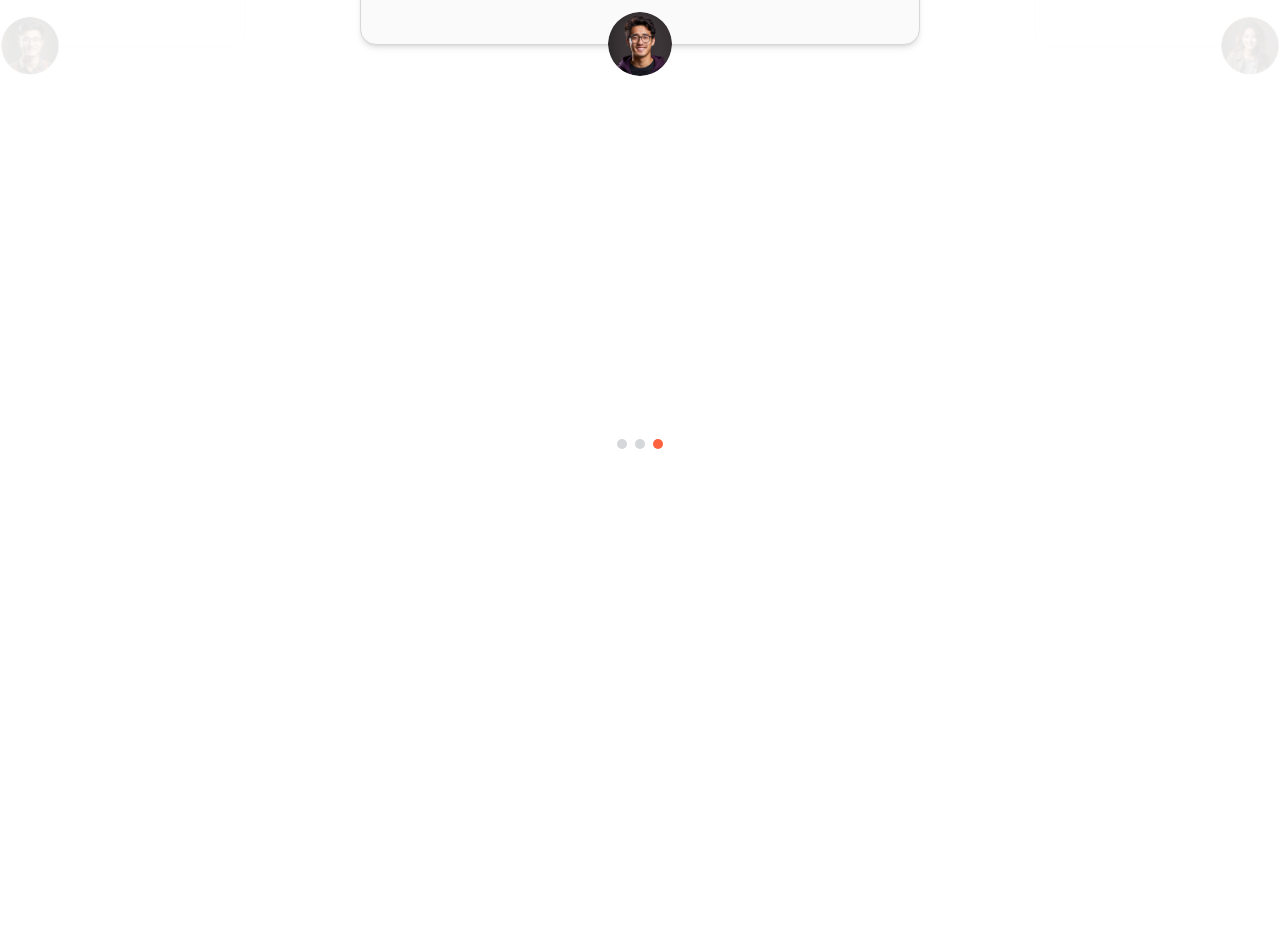
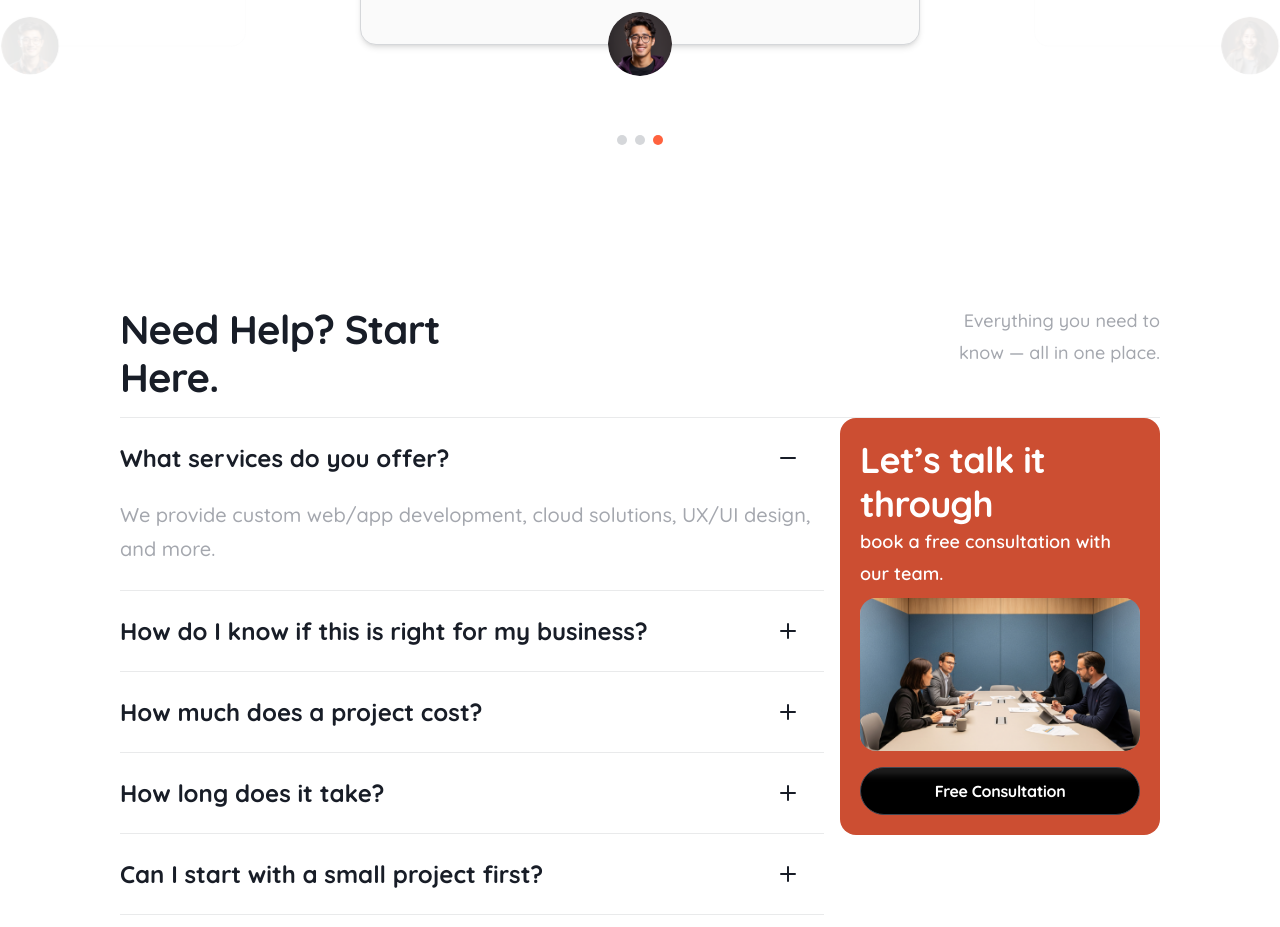
Before and after one commit to aqbar90/challenge-8-aqbar90, a React (Vite) app: page / in a window 1280 px wide. Shown: the part 5880-6807 px from the top of the page. Before the commit the page ends 6409 px from the top, so only its background shows below. Built offline with nearby package versions, Linux system fonts and the light colour scheme.

Commit message:
feat:FAQ Section & fix:wrapper desktop testimonial

```diff
--- /dev/null
+++ b/src/components/sections/FAQSection.tsx
@@ -0,0 +1,114 @@
+import { useState } from 'react';
+import Container from '../layout/Container';
+import FAQItem from '../ui/FAQItem';
+import ConsultationCard from '../ui/ConsultationCard';
+import { faqData } from '../../data/faqs';
+
+const FAQSection = () => {
+  const [openId, setOpenId] = useState<number>(1);
+
+  return (
+    <section
+      id='faq'
+      className='
+        py-10
+        px-4
+        lg:py-20
+        lg:px-30
+        gap-6
+      '
+    >
+      <Container>
+        {/* Header */}
+
+        <div
+          className='
+            flex
+            flex-col
+            gap-4
+            lg:flex-row
+            lg:items-start
+            lg:justify-between
+          '
+        >
+          <h2
+            className='
+              max-w-80
+              text-display-sm
+              font-primary
+              font-bold
+              tracking-display
+              leading-display-sm
+              lg:text-display-xl
+              lg:leading-display-xl
+            '
+          >
+            Need Help? Start Here.
+          </h2>
+
+          <p
+            className='
+              max-w-55
+              text-sm
+              font-primary
+              font-medium
+              leading-sm
+              text-neutral-400
+              md:text-md
+              md:leading-md
+              lg:text-right
+              lg:text-lg
+              lg:leading-lg
+            '
+          >
+            Everything you need to know — all in one place.
+          </p>
+        </div>
+
+        {/* Divider */}
+
+        <div
+          className='
+            mt-4
+            border-t
+            border-neutral-200
+          '
+        />
+
+        {/* Content */}
+
+        <div
+          className='
+            grid
+            grid-cols-1
+            gap-4
+            lg:grid-cols-[1fr_320px]
+            lg:gap-4
+          '
+        >
+          {/* FAQ */}
+
+          <div>
+            {faqData.map((faq) => (
+              <FAQItem
+                key={faq.id}
+                question={faq.question}
+                answer={faq.answer}
+                isOpen={openId === faq.id}
+                onToggle={() => setOpenId(openId === faq.id ? 0 : faq.id)}
+              />
+            ))}
+          </div>
+
+          {/* CTA */}
+
+          <div>
+            <ConsultationCard />
+          </div>
+        </div>
+      </Container>
+    </section>
+  );
+};
+
+export default FAQSection;
--- a/src/components/sections/TestimonialsSection.tsx
+++ b/src/components/sections/TestimonialsSection.tsx
@@ -30,7 +30,6 @@ const TestimonialsSection = () => {
         overflow-hidden
         py-10
         px-4
-        gap-12
         lg:py-20
         lg:gap-20
       '
@@ -104,7 +103,7 @@ const TestimonialsSection = () => {
             relative
             w-full
             max-w-300
-            h-155
+            h-95
           '
           >
             {/* Prev Card */}
@@ -177,7 +176,6 @@ const TestimonialsSection = () => {
 
         <div
           className='
-            mt-16
             flex
             justify-center
             gap-2
--- /dev/null
+++ b/src/components/ui/ConsultationCard.tsx
@@ -0,0 +1,114 @@
+import consultationImage from '../../assets/Image/ConsultationImage.jpg';
+
+const ConsultationCard = () => {
+  return (
+    <div
+      className='
+        rounded-2xl
+        bg-primary-300
+        p-5
+        gap-4
+      '
+    >
+      <h3
+        className='
+          text-display-sm
+          font-primary
+          font-bold
+          tracking-display
+          leading-display-sm
+          md:text-display-md
+          md:leading-display-md
+          lg:text-display-lg
+          lg:leading-display-lg
+          text-white
+        '
+      >
+        Let’s talk it through
+      </h3>
+
+      <p
+        className='
+          text-sm
+          font-primary
+          font-semibold
+          leading-sm
+          md:text-md
+          md:leading-md
+          lg:text-lg
+          lg:leading-lg
+          text-white
+        '
+      >
+        book a free consultation with our team.
+      </p>
+
+      <img
+        src={consultationImage}
+        alt='Consultation'
+        className='
+          mt-2
+          h-auto
+          w-full
+          rounded-2xl
+          object-cover
+        '
+      />
+      <div className='relative'>
+        <div
+          className='
+          absolute
+          left-6
+          right-6
+          top-0
+          h-4
+          rounded-full
+        '
+        />
+        <button
+          className='
+          group
+          relative
+          overflow-hidden
+          mt-4
+          w-full
+          rounded-full
+          bg-black
+          p-2
+          text-md
+          font-primary
+          font-bold
+          tracking-display
+          leading-md
+          border
+          border-neutral-700
+          text-white
+          transition-all
+          duration-500
+          hover:scale-102
+        '
+        >
+          {/* Inner Highlight */}
+          <span
+            className='
+            absolute
+            left-px
+            right-px
+            top-0
+            h-1
+            rounded-full
+            bg-white/30
+            blur-xs
+            transition-all
+            duration-500
+            group-hover:translate-x-100
+          '
+          />
+          <span className='relative z-30'>Free Consultation</span>
+        </button>
+      </div>
+    </div>
+  );
+};
+
+export default ConsultationCard;
--- /dev/null
+++ b/src/components/ui/FAQItem.tsx
@@ -0,0 +1,68 @@
+import { Plus, Minus } from 'lucide-react';
+
+interface FAQItemProps {
+  question: string;
+  answer: string;
+  isOpen: boolean;
+  onToggle: () => void;
+}
+
+const FAQItem = ({ question, answer, isOpen, onToggle }: FAQItemProps) => {
+  return (
+    <div className='border-b border-neutral-200'>
+      <button
+        onClick={onToggle}
+        className='
+          flex
+          w-full
+          items-center
+          justify-between
+          py-6
+          pr-6
+          text-left
+        '
+      >
+        <span
+          className='
+            text-lg
+            font-primary
+            font-bold
+            leading-lg
+            lg:text-display-xs
+            lg:leading-display-xs
+          '
+        >
+          {question}
+        </span>
+
+        {isOpen ? <Minus size={24} /> : <Plus size={24} />}
+      </button>
+
+      <div
+        className={`
+          overflow-hidden
+          transition-all
+          duration-300
+          ${isOpen ? 'max-h-40 pb-6' : 'max-h-0'}
+        `}
+      >
+        <p
+          className='
+            max-w-180
+            text-sm
+            font-primary
+            font-medium
+            leading-sm
+            lg:text-xl
+            lg:leading-xl
+            text-neutral-400
+          '
+        >
+          {answer}
+        </p>
+      </div>
+    </div>
+  );
+};
+
+export default FAQItem;
--- /dev/null
+++ b/src/data/faqs.ts
@@ -0,0 +1,31 @@
+export const faqData = [
+  {
+    id: 1,
+    question: 'What services do you offer?',
+    answer:
+      'We provide custom web/app development, cloud solutions, UX/UI design, and more.',
+  },
+  {
+    id: 2,
+    question: 'How do I know if this is right for my business?',
+    answer:
+      'Book a free consult — we’ll assess your goals and recommend the right approach.',
+  },
+  {
+    id: 3,
+    question: 'How much does a project cost?',
+    answer:
+      'Every project is different. Let’s talk about your needs to get a tailored estimate.',
+  },
+  {
+    id: 4,
+    question: 'How long does it take?',
+    answer:
+      'Depends on scope — but we always prioritize quality and deadlines.',
+  },
+  {
+    id: 5,
+    question: 'Can I start with a small project first?',
+    answer: 'Absolutely. We often begin with MVPs or pilot projects.',
+  },
+];
--- a/src/pages/HomePage.tsx
+++ b/src/pages/HomePage.tsx
@@ -1,5 +1,6 @@
 import Navbar from '../components/layout/Navbar';
 import ClientsSection from '../components/sections/ClientsSection';
+import FAQSection from '../components/sections/FAQSection';
 import HeroSection from '../components/sections/HeroSection';
 import IndustrySection from '../components/sections/IndustrySection';
 import PortfolioSection from '../components/sections/PortfolioSection';
@@ -23,6 +24,7 @@ const HomePage = () => {
         <IndustrySection />
         <PortfolioSection />
         <TestimonialsSection />
+        <FAQSection />
       </main>
     </>
   );
```
Also changed, not shown: src/assets/Image/ConsultationImage.jpg (added).
